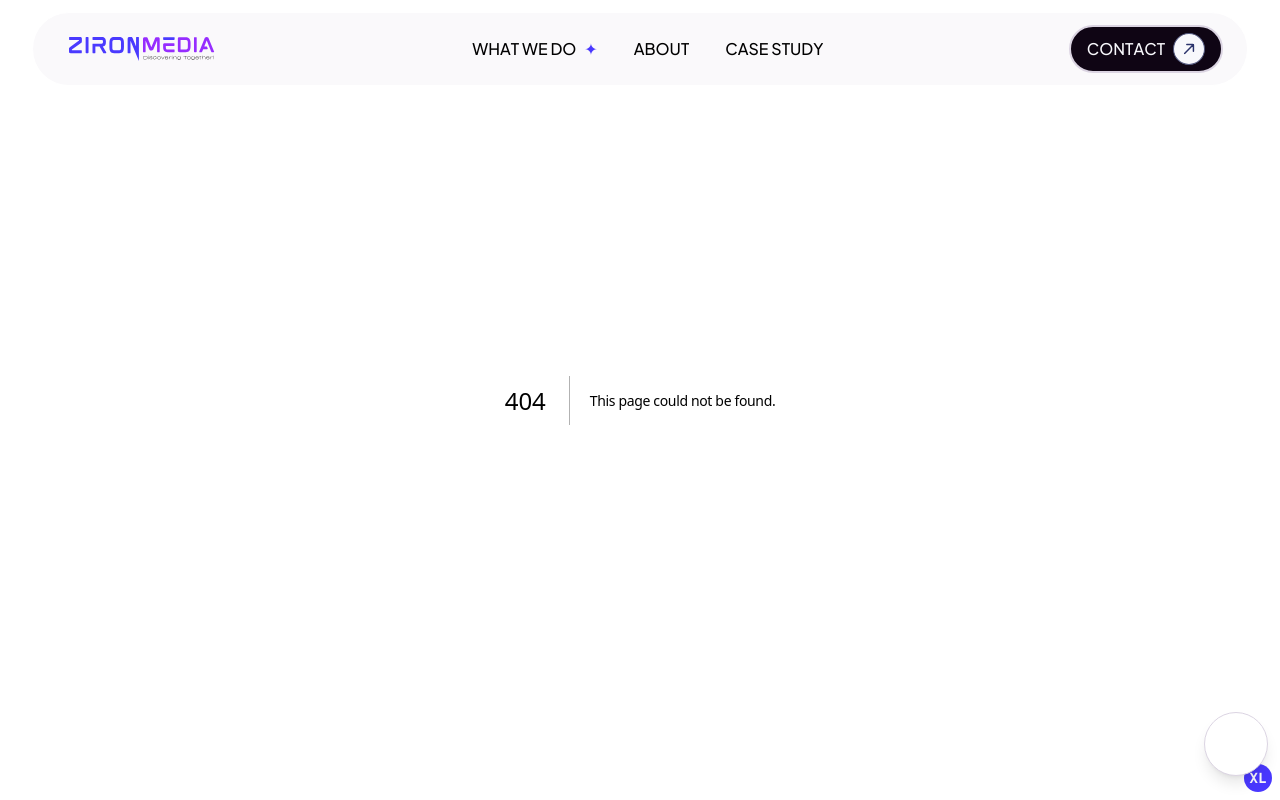
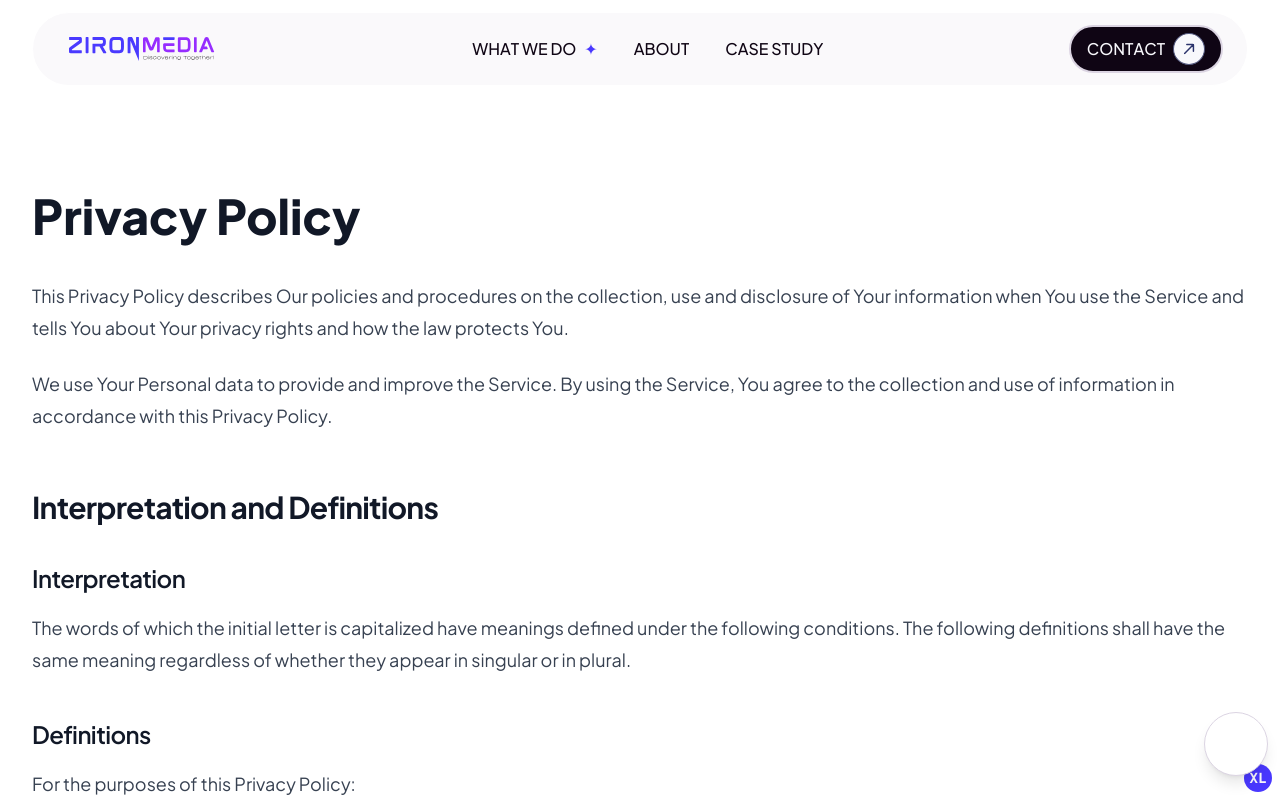
Before and after one commit to itzTedx/ziron-pro, a Next.js app: page /privacy-policy in a window 1280 px wide. Before the commit this address had no page. Shown: the top 800 px of the page. Built offline with nearby package versions, Linux system fonts and the light colour scheme.

Commit message:
add Privacy Policy page; implement MDX support for content rendering; enhance service page layout by removing unused elements

```diff
--- /dev/null
+++ b/src/app/(site)/privacy-policy/page.tsx
@@ -0,0 +1,20 @@
+import fs from "fs";
+import matter from "gray-matter";
+import path from "path";
+
+import MDXContent from "@/components/mdx/mdx-content";
+
+const root = path.join(process.cwd(), "src", "content", "legal");
+
+export default function PrivacyPolicy() {
+  const filePath = path.join(root, `privacy-policy.mdx`);
+  const fileContent = fs.readFileSync(filePath, { encoding: "utf8" });
+  const { content } = matter(fileContent);
+  return (
+    <section className="wrapper">
+      <main className="container prose relative z-10 max-w-7xl md:prose-lg">
+        <MDXContent source={content} />
+      </main>
+    </section>
+  );
+}
--- a/src/app/(site)/what-we-do/[slug]/page.tsx
+++ b/src/app/(site)/what-we-do/[slug]/page.tsx
@@ -25,7 +25,6 @@ export default async function ServicePage({
         </h1>
         <p className="mt-4 text-balance">{metadata.description}</p>
         <figure className="relative mt-9 aspect-[16/7] w-full overflow-hidden rounded-xl bg-gray-100 md:mt-16">
-          {/* <div className="absolute bottom-0 z-10 h-96 w-full bg-gradient-to-t from-background/50 to-transparent" /> */}
           <Image
             src={metadata.image!}
             fill
```
